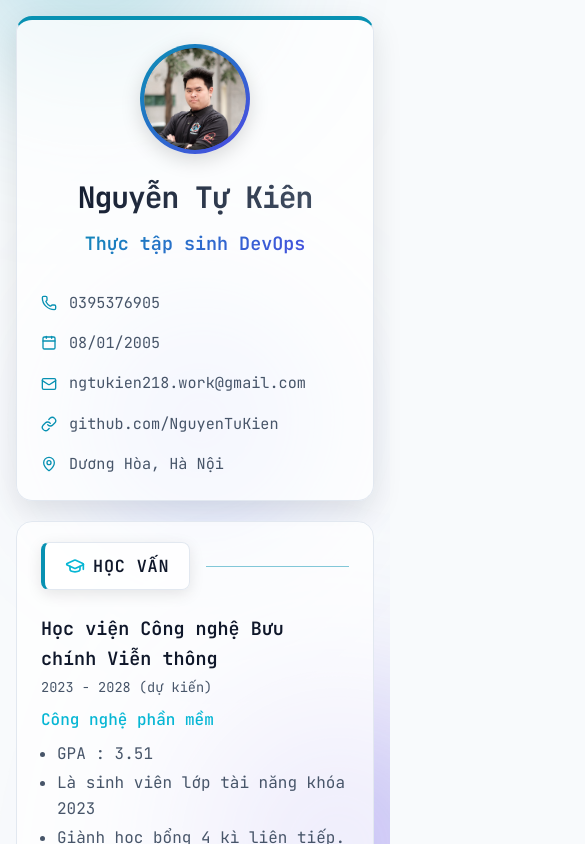
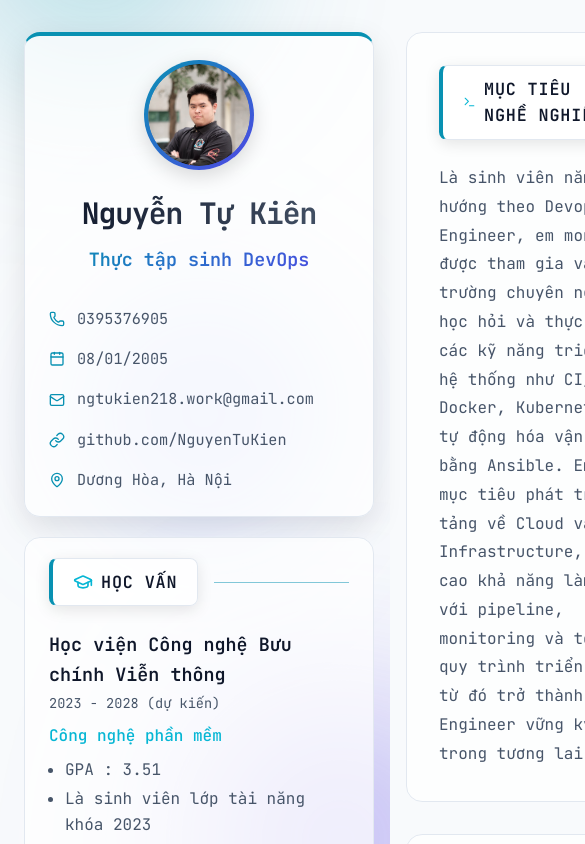
Before and after one commit to ngtukien/ngtukien, a React (Vite) app: page /vi in a window 390 px wide. Shown: the top 844 px of the page, 585 px wide, since content can reach past the window. Built offline with nearby package versions, Linux system fonts and the light colour scheme.

Commit message:
refactor: remove mobile responsive media queries and fix viewport width to 1200px to enforce desktop layout scale

```diff
--- a/index.html
+++ b/index.html
@@ -3,7 +3,8 @@
   <head>
     <meta charset="UTF-8" />
     <link rel="icon" type="image/svg+xml" href="/avt.svg" />
-    <meta name="viewport" content="width=device-width, initial-scale=1.0" />
+    <!-- Fixed viewport width to mimic PDF scaling on mobile -->
+    <meta name="viewport" content="width=1200" />
     <title>Nguyễn Tự Kiên | Portfolio CV</title>
   </head>
   <body>
--- a/src/index.css
+++ b/src/index.css
@@ -176,40 +176,6 @@ h1, h2, h3, h4, h5, h6 {
   display: grid;
   grid-template-columns: 350px 1fr;
   gap: 2rem;
-}
-
-@media (max-width: 992px) {
-  .cv-grid {
-    grid-template-columns: 1fr;
-    gap: 1.5rem;
-  }
-
-  .sidebar {
-    gap: 1.5rem;
-  }
-}
-
-@media (max-width: 768px) {
-  .container {
-    padding: 1rem;
-  }
-
-  .glass-card, .sidebar .glass-card {
-    padding: 1.25rem;
-  }
-
-  .name {
-    font-size: 1.5rem;
-  }
-
-  .timeline-item {
-    padding-left: 1rem;
-  }
-
-  .timeline-header {
-    flex-direction: column;
-    align-items: flex-start;
-  }
 }
 
 /* Sidebar */
```
